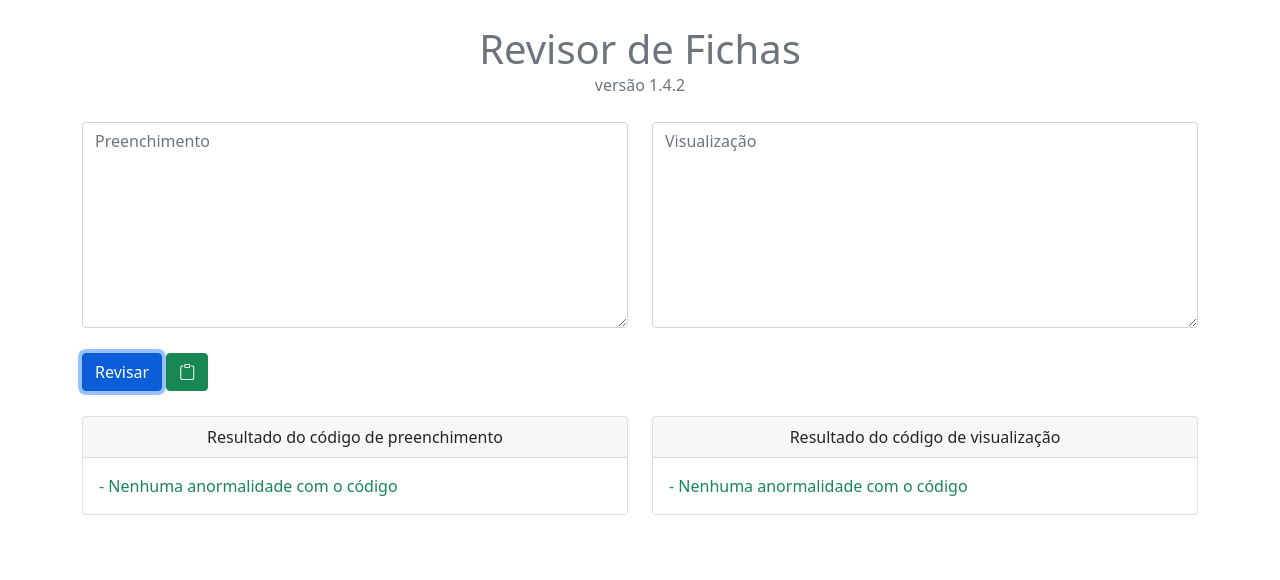
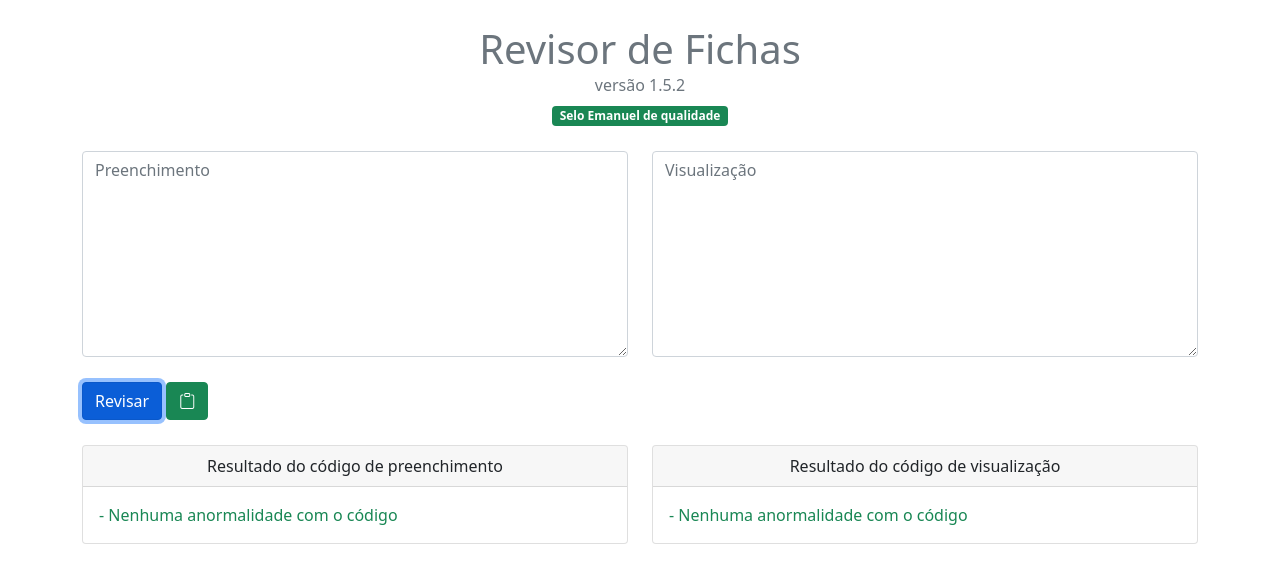
Before and after one commit to diogofelipeladorucki/revisor-de-fichas, a plain HTML site: page index.html in a window 1280 px wide. Both pictures are taken after a click on the button "Revisar". Drawn offline with nearby package versions, Linux system fonts and the light colour scheme.

Commit message:
implementacoes e correcoes

```diff
--- a/index.html
+++ b/index.html
@@ -22,7 +22,30 @@
       <div class="row" style="margin-top: 25px">
         <div class="col text-center text-secondary">
           <h1 style="margin-bottom: 0;">Revisor de Fichas</h1>
-          versão 1.4.2
+          versão 1.5.2
+        </div>
+      </div>
+
+      <!-- selos -->
+      <div class="row" id="selo-de-aprovacao" style="margin-top: 5px; display:none;">
+        <div class="col text-center text-secondary">
+          <div class="badge bg-success text-wrap text-center">
+            Selo Emanuel de qualidade
+          </div>
+        </div>
+      </div>
+      <div class="row" id="selo-de-reprovacao-1" style="margin-top: 5px; display:none;">
+        <div class="col text-center text-secondary">
+          <div class="badge bg-info text-wrap text-center">
+            Selo Go Horse de qualidade
+          </div>
+        </div>
+      </div>
+      <div class="row" id="selo-de-reprovacao-2" style="margin-top: 5px; display:none;">
+        <div class="col text-center text-secondary">
+          <div class="badge bg-danger text-wrap text-center">
+            Selo Extreme Go Horse de qualidade
+          </div>
         </div>
       </div>
 
--- a/src.js
+++ b/src.js
@@ -49,6 +49,7 @@ submit = function () {
   let textoResultadoVisualizacao = "";
 
   limparResultado();
+  limparSelos();
 
   classesEIds(textoPreenchimento, "preenchimento");
   classesEIds(textoVisualizacao, "visualizacao");
@@ -56,8 +57,10 @@ submit = function () {
   consoles(textoPreenchimento, "preenchimento");
   consoles(textoVisualizacao, "visualizacao");
 
-  tagsBrs(textoPreenchimento, "preenchimento");
-  tagsBrs(textoVisualizacao, "visualizacao");
+  // tagsBrs(textoPreenchimento, "preenchimento");
+  // tagsBrs(textoVisualizacao, "visualizacao");
+
+  script(textoVisualizacao);
 
   tagsParaTeste.forEach((tag, i) => {
     let quantasVezesPreenchimentoArr = pesquisarNoTextoQuantasVezes(
@@ -125,12 +128,27 @@ submit = function () {
 
   let p = document.querySelector("#resultadoPreenchimento");
   let v = document.querySelector("#resultadoVisualizacao");
-  if (!p.innerHTML.length)
+  let aprovacao = 0;
+  if (!p.innerHTML.length){
+    aprovacao++;
     p.innerHTML =
       "<span class='text-success'>- Nenhuma anormalidade com o código</span>";
-  if (!v.innerHTML.length)
+  }
+
+  if (!v.innerHTML.length){
+    aprovacao++;
     v.innerHTML =
       "<span class='text-success'>- Nenhuma anormalidade com o código</span>";
+  }
+
+  if(aprovacao === 2)
+    document.querySelector("#selo-de-aprovacao").style.display = "block";
+
+  if(aprovacao === 1)
+    document.querySelector("#selo-de-reprovacao-1").style.display = "block";
+
+  if(aprovacao === 0)
+    document.querySelector("#selo-de-reprovacao-2").style.display = "block";
 };
 
 copiar = () => {
@@ -180,6 +198,12 @@ limparResultado = () => {
   visualizacao.innerText = "";
 };
 
+limparSelos = () => {
+  document.querySelector("#selo-de-aprovacao").style.display = "none";
+  document.querySelector("#selo-de-reprovacao-1").style.display = "none";
+  document.querySelector("#selo-de-reprovacao-2").style.display = "none";
+};
+
 classesEIds = (texto, tipo) => {
   //classes
   let regexClasse = /\.(.*?[a-zA-Z0-9-_ ])\{/g;
@@ -195,6 +219,8 @@ classesEIds = (texto, tipo) => {
 
   resultadoRegexClasse.forEach((e) => {
     let quantasClasses = texto.split(e).length - 2;
+
+    if(e.split(",").length === 1 && e.split(" ").length === 1 && e.split("function").length === 1) {
       if (!quantasClasses) {
         if (tipo == "preenchimento") {
           let resultado = document.querySelector("#resultadoPreenchimento");
@@ -202,6 +228,7 @@ classesEIds = (texto, tipo) => {
         } else {
           let resultado = document.querySelector("#resultadoVisualizacao");
           resultado.innerHTML += ` - A classe ${e} não está em uso<br>`;
+        }
       }
     }
   });
@@ -220,6 +247,8 @@ classesEIds = (texto, tipo) => {
 
   resultadoRegexId.forEach((e) => {
     let quantosIds = texto.split(e).length - 2;
+
+    if(e.split(",").length === 1 && e.split(" ").length === 1 && e.split("function").length === 1) {
       if (!quantosIds) {
         if (tipo == "preenchimento") {
           let resultado = document.querySelector("#resultadoPreenchimento");
@@ -227,6 +256,7 @@ classesEIds = (texto, tipo) => {
         } else {
           let resultado = document.querySelector("#resultadoVisualizacao");
           resultado.innerHTML += ` - O id ${e} não está em uso<br>`;
+        }
       }
     }
   });
@@ -247,6 +277,15 @@ consoles = (texto, tipo) => {
         resultado.innerHTML += ` - Retirar os console.log<br>`;
       else resultado.innerHTML += ` - Retirar o console.log<br>`;
     }
+  }
+};
+
+script = (texto, tipo) => {
+  let arrScript = texto.split("<script");
+
+  if (arrScript.length - 1) {
+      let resultado = document.querySelector("#resultadoVisualizacao");
+        resultado.innerHTML += ` - Caso esteja usando javascript, retire o script<br>`;
   }
 };
 
```
Lines whose indentation alone changed are shown as unchanged.
